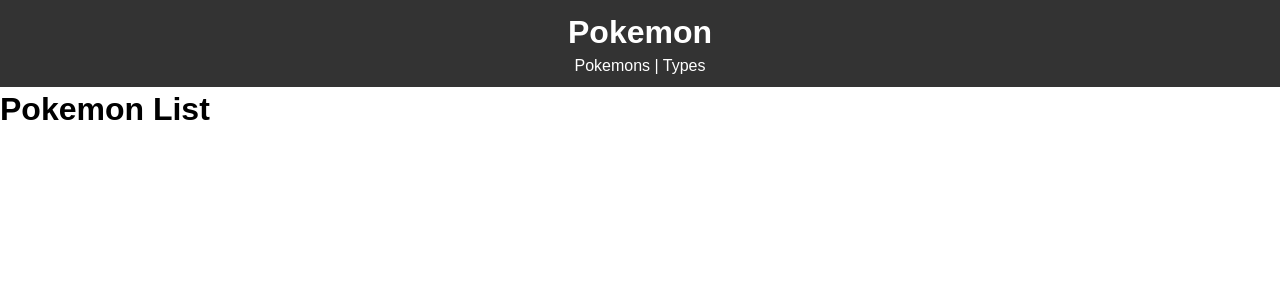
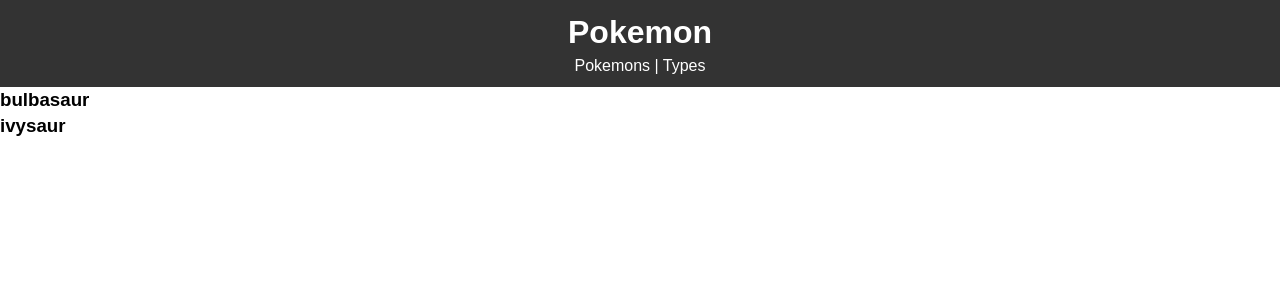
Before and after one commit to Vajaylm/codecool-reactomon, a React (Create React App) app: page /pokemons in a window 1280 px wide. Shown: the top 300 px of the page. Built offline with nearby package versions, Linux system fonts and the light colour scheme.

Commit message:
Show dummy objects from state in PokemonList

```diff
--- a/src/App.js
+++ b/src/App.js
@@ -5,6 +5,21 @@
 import './App.css';
 
 class App extends Component {
+  state = {
+    pokemons: [
+      {
+        name: "bulbasaur",
+        id: 1,
+        url: "https://pokeapi.co/api/v2/pokemon/1/"
+      },
+      {
+        name: "ivysaur",
+        id: 2,
+        url: "https://pokeapi.co/api/v2/pokemon/2/"
+      }
+    ]
+  }
+
   render() {
     return (
       <Router>
@@ -14,7 +29,7 @@
             <Redirect to="/pokemons" />
           </Route>
           <Route path="/pokemons" render={props => (
-            <PokemonList />
+            <PokemonList pokemons={this.state.pokemons} />
           )} />
           <Route path="/types" render={props => (
             <h1>Types</h1>
--- a/src/components/content/PokemonList.js
+++ b/src/components/content/PokemonList.js
@@ -2,11 +2,9 @@
 
 class PokemonList extends Component {
   render() {
-    return (
-      <div>
-        <h1>Pokemon List</h1>
-      </div>
-    );
+    return this.props.pokemons.map((pokemon) => (
+      <h3>{ pokemon.name }</h3>
+    ));
   }
 }
 
```
